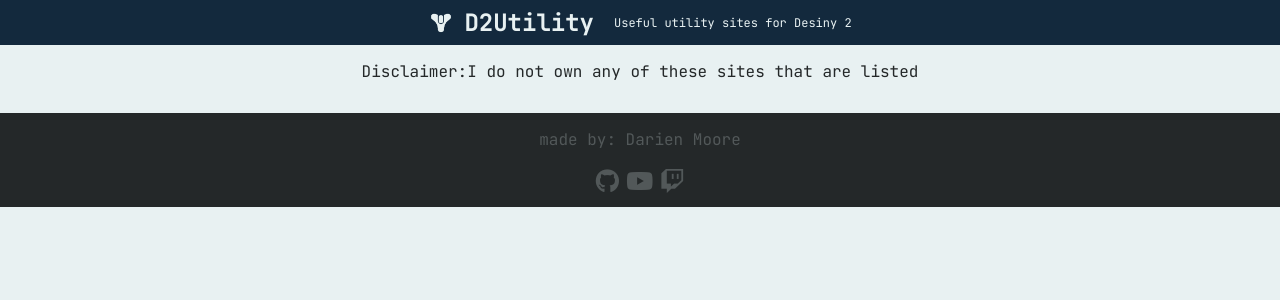
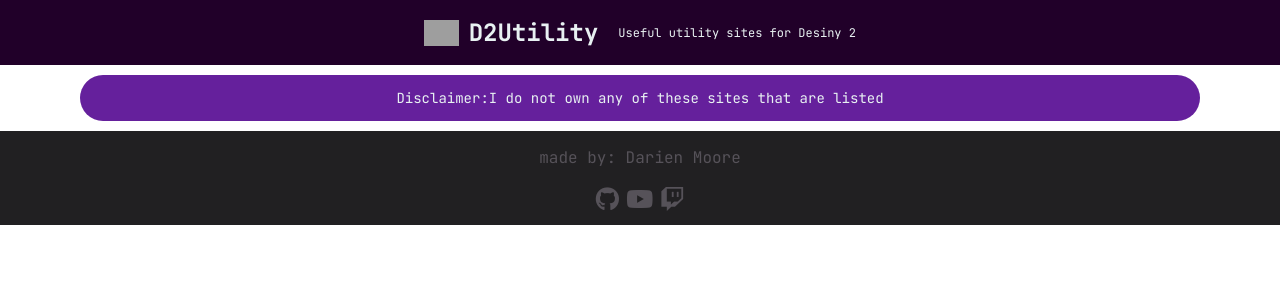
Before and after one commit to LiskIsBest/d2utility, a FastAPI app: template webapp/templates/index.html in a window 1280 px wide. Shown: the top 300 px of the page. Run offline with FastAPI, Linux system fonts and the light colour scheme; the template is opened without the code that fills it, so the values that code supplies are empty; parts of the project's set-up code (start-up, migrations or seed data) failed here and were passed over; some libraries are stand-ins or nearby versions; grey boxes are pictures that could not be loaded.

Commit message:
sorted static files

```diff
--- a/webapp/static/base.css
+++ /dev/null
@@ -1,21 +0,0 @@
-@font-face {
-  font-family: JetBrainsMono;
-  src: url(fonts/JetBrainsMono-VariableFont_wght.ttf);
-}
-
-:root {
-  --primary: #13293d;
-  --text: #e8f1f2;
-  --dark-text: #242829;
-  --dark-text2: #525859;
-  --secondary: #006494;
-  font-size: 12px;
-  color: black;
-  font-family: "JetBrainsMono", "monospace", "arial";
-}
-
-html,
-body {
-  margin: 0;
-  padding: 0;
-}
--- /dev/null
+++ b/webapp/static/scripts/id_update.js
@@ -0,0 +1,5 @@
+let information_list = document.querySelectorAll(".information");
+const regex = /\s/g;
+information_list.forEach((obj)=>{
+  obj.id = obj.id.replace(regex, "+");
+});
--- /dev/null
+++ b/webapp/static/styles/base.css
@@ -0,0 +1,33 @@
+@font-face {
+  font-family: JetBrainsMono;
+  src: url(fonts/JetBrainsMono-VariableFont_wght.ttf);
+}
+
+:root {
+  --bg1: url("../images/backgrounds/d2LightfallBackground1.jpg");
+  --bg2: url("../images/backgrounds/d2LightfallBackground2.jpg");
+  --bg3: url("../images/backgrounds/d2LightfallBackground3.jpg");
+  --primary: #210029;
+  --text: #e8f1f2;
+  --dark-text: #212022;
+  --dark-text2: #565259;
+  --secondary: #65209c;
+  font-size: 12px;
+  color: black;
+  font-family: "JetBrainsMono", "monospace", "arial";
+}
+
+html {
+  margin: 0;
+  padding: 0;
+  background-repeat: no-repeat;
+  background-size: cover;
+  background-position: center center;
+  -webkit-background-size: cover;
+  -moz-background-size: cover;
+  -o-background-size: cover;
+}
+body {
+  margin: 0;
+  padding: 0;
+}
--- a/webapp/static/style.css
+++ b/webapp/static/styles/style.css
@@ -1,12 +1,16 @@
-html {
-  background-color: var(--text);
+header a,
+header a:hover,
+header a:focus,
+header a:active {
+  text-decoration: none;
+  color: inherit;
 }
 
 header {
   background-color: var(--primary);
   width: 100%;
   padding: 0;
-  height: 45px;
+  height: 65px;
   display: flex;
   justify-content: center;
 }
@@ -39,17 +43,20 @@ header p {
 
 .disclaimer {
   display: flex;
-  color: var(--dark-text);
+  color: var(--text);
   justify-content: center;
   text-align: center;
   margin: 0;
   padding: 0;
   font-size: 16px;
+  background-color: var(--secondary);
+  border-radius: 25px;
 }
 
-.sites {
-  display: block;
+.content {
+  display: flexbox;
   margin-bottom: 15px;
+  align-items: center;
 }
 
 .information {
@@ -90,16 +97,24 @@ header p {
   margin-right: 15px;
 }
 
-.information li:last-of-type{
+.information li:last-of-type {
   margin-right: 25px;
 }
 
-.information a, .information i {
+.information a,
+.information i {
   font-size: 18px;
   color: var(--text);
   text-align: center;
   text-decoration-line: underline;
   -moz-text-decoration-line: underline;
+}
+
+.flex-wrapper {
+  display: flex;
+  min-height: 100vh;
+  flex-direction: column;
+  justify-content: space-between;
 }
 
 footer {
@@ -127,27 +142,68 @@ footer p {
 @media screen and (max-width: 480px) {
   section.disclaimer {
     flex-direction: column;
+    margin-right: 15px;
+    margin-left: 20px;
     font-size: 12px;
   }
+
+  .disclaimer:nth-of-type(2) {
+    margin-top: 10px;
+  }
+
+  .mobile-gap {
+    height: 10px;
+  }
+
   article.information {
     font-size: 10px;
+  }
+  header p {
+    display: none;
+  }
+  header h1 {
+    justify-content: center;
   }
 }
 
 @media screen and (min-width: 481px) {
   section.disclaimer {
     flex-direction: row;
+    margin: 10px 80px;
+    font-size: 14px;
+  }
+  .disclaimer:nth-of-type(2),
+  .disclaimer:nth-of-type(3) {
+    margin: 10px 60px;
   }
   article.information {
-    margin: 10px 8px;
+    margin: 10px 15px;
+  }
+}
+@media screen and (max-width: 1000px) and (min-width) {
+  section.disclaimer {
+    flex-direction: row;
+    margin: 10px 180px;
+  }
+  .disclaimer:nth-of-type(2),
+  .disclaimer:nth-of-type(3) {
+    margin: 10px 160px;
+  }
+  article.information {
+    margin: 10px 100px;
   }
 }
 
-@media screen and (min-width: 1200px) {
+@media screen and (min-width: 1615px) {
   section.disclaimer {
     flex-direction: row;
+    margin: 10px 300px;
+  }
+  .disclaimer:nth-of-type(2),
+  .disclaimer:nth-of-type(3) {
+    margin: 10px 260px;
   }
   article.information {
-    margin: 10px 190px;
+    margin: 10px 110px;
   }
 }
```
Also changed, not shown: webapp/static/icons/destinyicon-dark.png (renamed from webapp/static/destinyicon-dark.png), webapp/static/icons/destinyicon.png (renamed from webapp/static/destinyicon.png), webapp/static/styles/fonts/JetBrainsMono-Italic-VariableFont_wght.ttf (renamed from webapp/static/fonts/JetBrainsMono-Italic-VariableFont_wght.ttf), webapp/static/styles/fonts/JetBrainsMono-VariableFont_wght.ttf (renamed from webapp/static/fonts/JetBrainsMono-VariableFont_wght.ttf).
